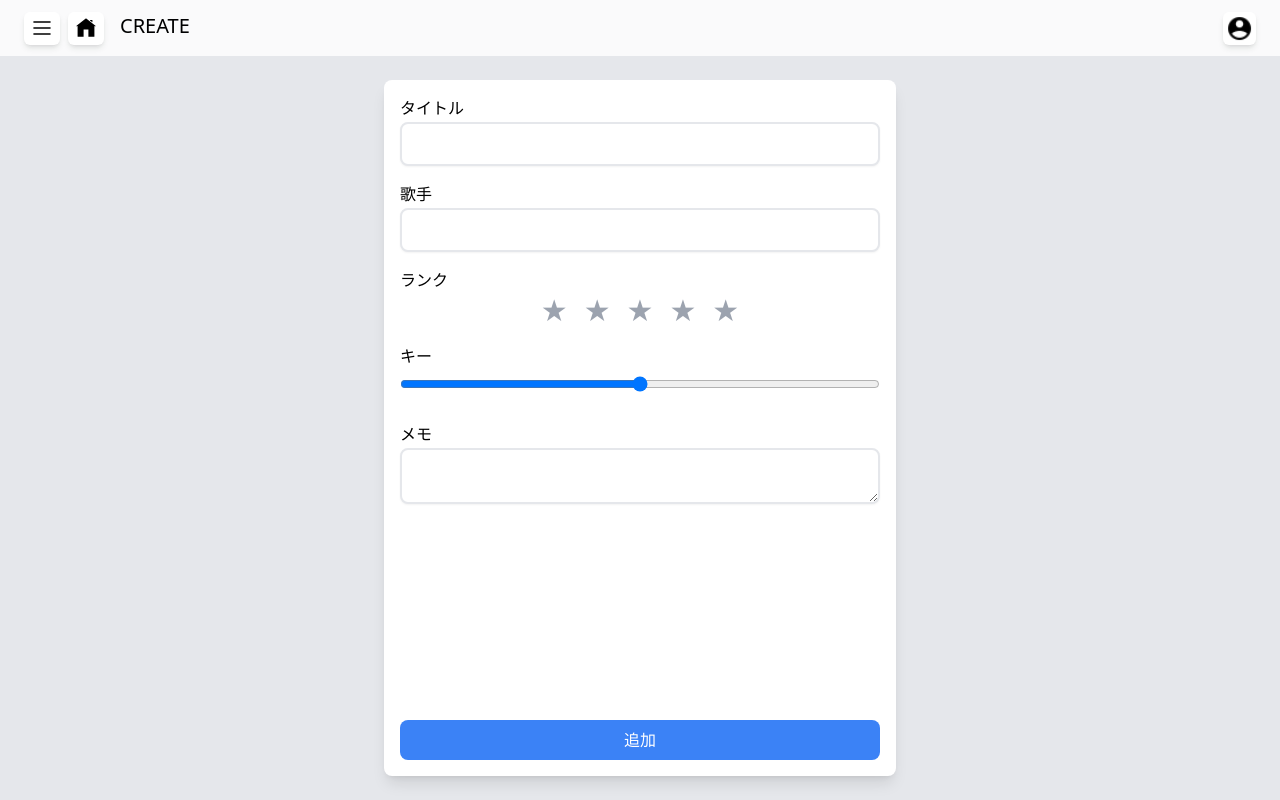
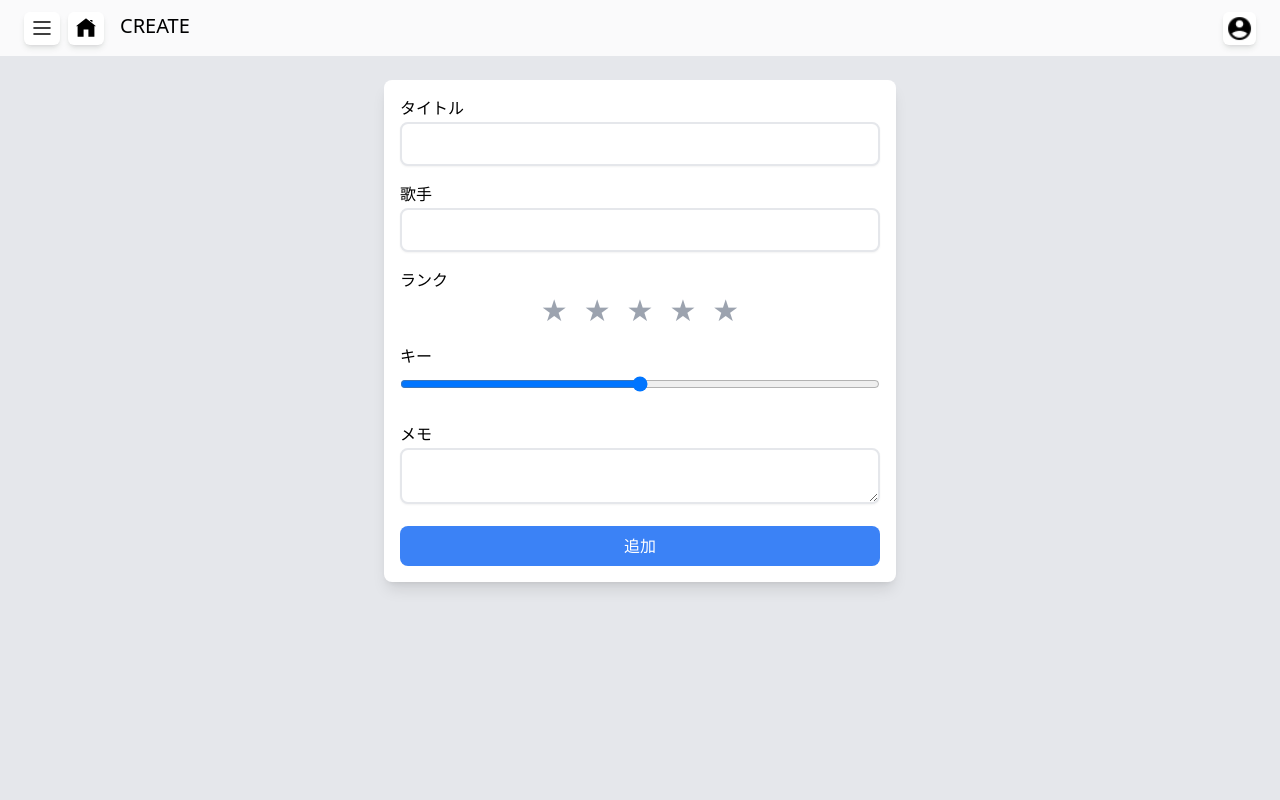
Before and after one commit to katsudon08/karioke_frontend, a Next.js app: page /create in a window 1280 px wide. Built offline with nearby package versions, Linux system fonts and the light colour scheme.

Commit message:
create画面のテスト

```diff
--- a/src/app/create/page.tsx
+++ b/src/app/create/page.tsx
@@ -27,7 +27,7 @@ const Page = () => {
 
     return (
         <div className=" h-full flex flex-col items-center text-center break-all py-6 px-6 ">
-            <main aria-label="曲情報作成ページ" className=" bg-white max-h-screen h-full w-full max-w-lg shadow-lg rounded-lg overflow-y-scroll hidden-scrollbar ">
+            <main aria-label="曲情報作成ページ" className=" bg-white h-fit w-full max-w-lg shadow-lg rounded-lg overflow-y-scroll hidden-scrollbar ">
                 <form className=" flex flex-col h-full py-4 space-y-4 px-4 " onSubmit={handleSubmit}>
                     <div>
                         <label htmlFor="title" className=" w-full flex justify-start ">タイトル</label>
@@ -73,11 +73,12 @@ const Page = () => {
                         >
                         </textarea>
                     </div>
-                    <div className=" flex flex-col h-full justify-end ">
-                        <button className=" w-full px-4 py-2  text-white bg-blue-500 rounded-lg hover:bg-blue-400 hover:scale-95 duration-200 ">
-                            追加
-                        </button>
-                    </div>
+                    <button className=" w-full px-4 py-2  text-white bg-blue-500 rounded-lg hover:bg-blue-400 hover:scale-95 duration-200 ">
+                        追加
+                    </button>
+                    {/* <div className=" flex flex-col h-full justify-end ">
+
+                    </div> */}
                 </form>
             </main>
         </div>
```
